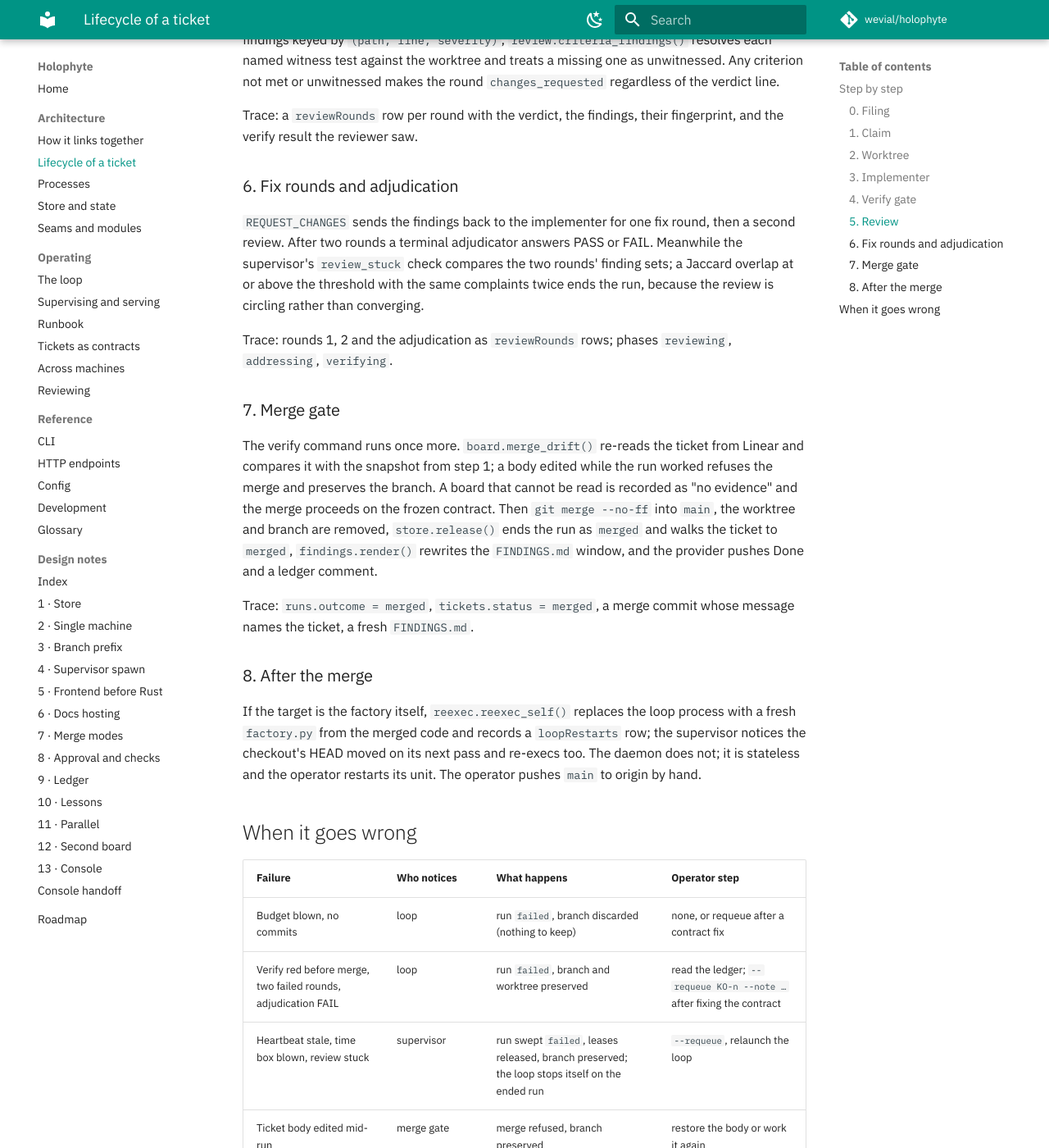
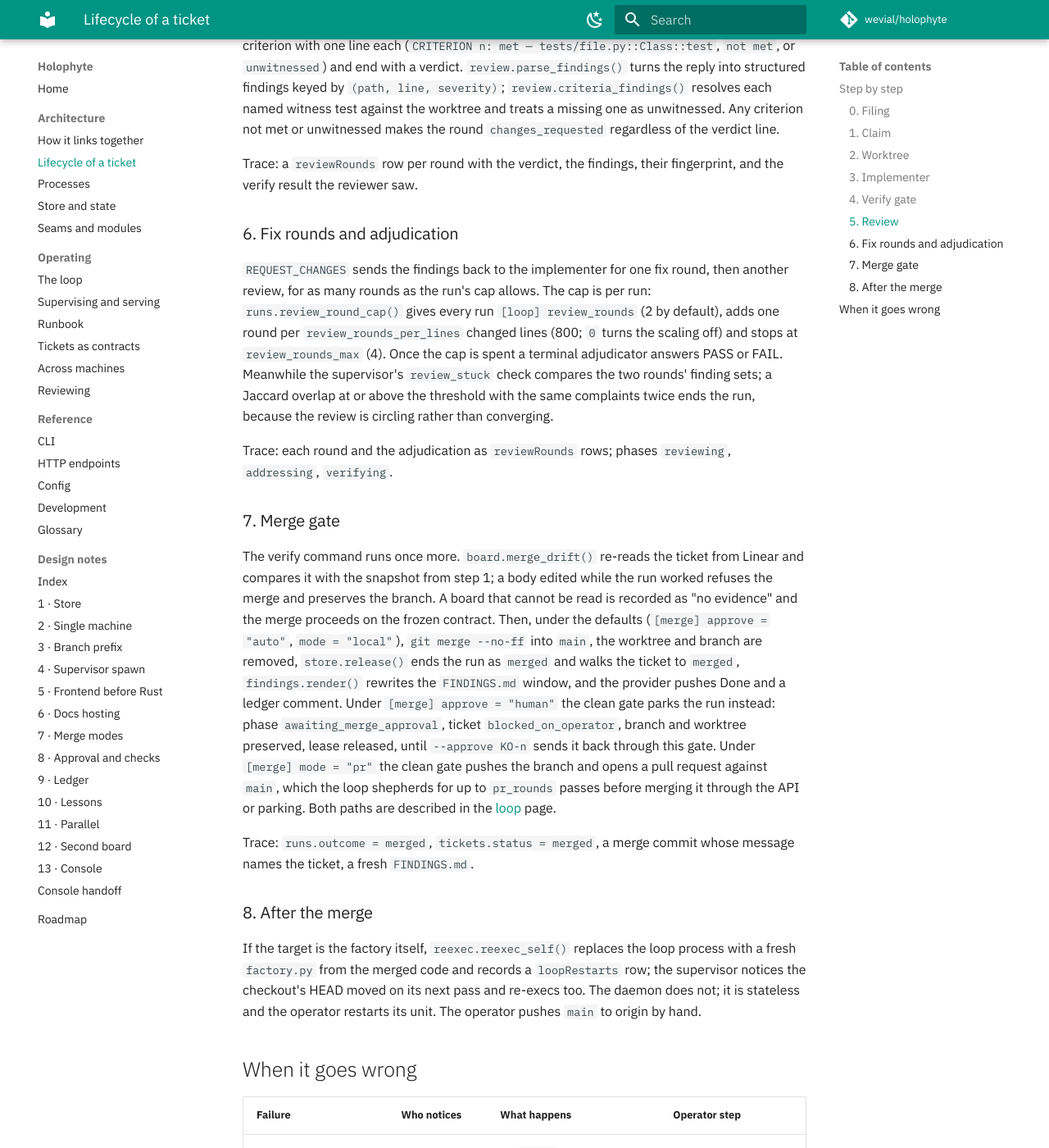
Before and after one commit to wevial/holophyte, an MkDocs documentation site: the page built from docs/architecture/lifecycle.md, in a window 1280 px wide and 1400 px high, scrolled down 2223 px. Shown: the whole window at 82% size. Built offline with MkDocs 1.6.1 and Material for MkDocs 9.7.7, drawn with Linux system fonts in a browser that asks for light colours; comment, search, counter and statistics services are not loaded; some of the changed text lies outside the part shown.

Commit message:
KO-317: lifecycle, loop and glossary describe the review cap, the defaults and the merge modes
lifecycle.md: implementer default is --model opus --effort high; the
diagram claims by identifier, or priority when configured; step 6 states
the per-run cap from [loop] review_rounds, review_rounds_per_lines and
review_rounds_max; step 7 and the diagram end in --no-ff, a park under
[merge] approve = "human" or a pull request under mode = "pr".
loop.md: the cap formula replaces "Max 2 review rounds".
glossary.md: Adjudication after the run's cap, Intervention lists the
nine actions, Ledger is the store table with the Linear comment as its
projection; new entries Console, PR mode, Shepherd, Park, Serve token.

````diff
--- a/docs/architecture/lifecycle.md
+++ b/docs/architecture/lifecycle.md
@@ -17,7 +17,7 @@ sequenceDiagram
   participant Rev as reviewer (container)
   participant Sup as supervisor
   Op->>Lin: --file-ticket TICKET.md (validate, create, re-read, re-validate)
-  Fac->>Lin: claim_next(): first ready, unblocked, by priority
+  Fac->>Lin: claim_next(): first ready, unblocked, by identifier, or priority when configured
   Fac->>Store: mirror ticket (contract snapshot), claim run, lease project
   Fac->>WT: git worktree add, then [worktree] setup commands
   Fac->>Imp: claude -p with the whole ticket body, budget = estimate
@@ -32,14 +32,21 @@ sequenceDiagram
   Fac->>Store: reviewRounds row (verdict, findings, fingerprint)
   alt REQUEST_CHANGES with a fix round left
     Fac->>Imp: findings, one fix round
-  else two rounds spent
+  else the run's cap spent
     Fac->>Rev: terminal adjudication PASS/FAIL
   end
   Fac->>WT: verify gate again
   Fac->>Lin: re-read body, refuse on drift from the snapshot
-  Fac->>Store: release run as merged, walk the ticket to merged
-  Fac->>Fac: git merge --no-ff into main, regenerate FINDINGS.md
-  Fac->>Lin: state Done, ledger comment
+  alt approve = "auto", mode = "local"
+    Fac->>Fac: git merge --no-ff into main, regenerate FINDINGS.md
+    Fac->>Store: release run as merged, walk the ticket to merged
+    Fac->>Lin: state Done, ledger comment
+  else approve = "human"
+    Fac->>Store: park awaiting_merge_approval, release the lease
+    Fac->>Lin: ticket blocked_on_operator asking merge?
+  else mode = "pr"
+    Fac->>Fac: git push, open a pull request, shepherd it
+  end
   Fac->>Fac: self-merge? re-exec factory.py from the new HEAD
   Op->>Op: git push (the factory never pushes)
 ```
@@ -129,13 +136,17 @@ fingerprint, and the verify result the reviewer saw.
 ### 6. Fix rounds and adjudication
 
 `REQUEST_CHANGES` sends the findings back to the implementer for one fix
-round, then a second review. After two rounds a terminal adjudicator
+round, then another review, for as many rounds as the run's cap allows.
+The cap is per run: `runs.review_round_cap()` gives every run `[loop]
+review_rounds` (2 by default), adds one round per `review_rounds_per_lines`
+changed lines (800; `0` turns the scaling off) and stops at
+`review_rounds_max` (4). Once the cap is spent a terminal adjudicator
 answers PASS or FAIL. Meanwhile the supervisor's `review_stuck` check
 compares the two rounds' finding sets; a Jaccard overlap at or above the
 threshold with the same complaints twice ends the run, because the review
 is circling rather than converging.
 
-Trace: rounds 1, 2 and the adjudication as `reviewRounds` rows; phases
+Trace: each round and the adjudication as `reviewRounds` rows; phases
 `reviewing`, `addressing`, `verifying`.
 
 ### 7. Merge gate
@@ -144,10 +155,18 @@ The verify command runs once more. `board.merge_drift()` re-reads the
 ticket from Linear and compares it with the snapshot from step 1; a body
 edited while the run worked refuses the merge and preserves the branch. A
 board that cannot be read is recorded as "no evidence" and the merge
-proceeds on the frozen contract. Then `git merge --no-ff` into `main`, the
+proceeds on the frozen contract. Then, under the defaults (`[merge]
+approve = "auto"`, `mode = "local"`), `git merge --no-ff` into `main`, the
 worktree and branch are removed, `store.release()` ends the run as
 `merged` and walks the ticket to `merged`, `findings.render()` rewrites the
 `FINDINGS.md` window, and the provider pushes Done and a ledger comment.
+Under `[merge] approve = "human"` the clean gate parks the run instead:
+phase `awaiting_merge_approval`, ticket `blocked_on_operator`, branch and
+worktree preserved, lease released, until `--approve KO-n` sends it back
+through this gate. Under `[merge] mode = "pr"` the clean gate pushes the
+branch and opens a pull request against `main`, which the loop shepherds
+for up to `pr_rounds` passes before merging it through the API or parking.
+Both paths are described in the [loop](../loop.md) page.
 
 Trace: `runs.outcome = merged`, `tickets.status = merged`, a merge commit
 whose message names the ticket, a fresh `FINDINGS.md`.
@@ -165,7 +184,7 @@ operator restarts its unit. The operator pushes `main` to origin by hand.
 | Failure | Who notices | What happens | Operator step |
 | --- | --- | --- | --- |
 | Budget blown, no commits | loop | run `failed`, branch discarded (nothing to keep) | none, or requeue after a contract fix |
-| Verify red before merge, two failed rounds, adjudication FAIL | loop | run `failed`, branch and worktree preserved | read the ledger; `--requeue KO-n --note …` after fixing the contract |
+| Verify red before merge, the cap's rounds failed, adjudication FAIL | loop | run `failed`, branch and worktree preserved | read the ledger; `--requeue KO-n --note …` after fixing the contract |
 | Heartbeat stale, time box blown, review stuck | supervisor | run swept `failed`, leases released, branch preserved; the loop stops itself on the ended run | `--requeue`, relaunch the loop |
 | Ticket body edited mid-run | merge gate | merge refused, branch preserved | restore the body or work it again |
 | Second failed run of the same ticket | claim path | ticket `blocked_on_operator` with a Linear comment listing both failures | a recorded intervention buys another attempt |
````
Also changed, not shown: other parts of docs/architecture/lifecycle.md (+1 -1 lines), docs/loop.md (+5 -2 lines), docs/reference/glossary.md (+31 -5 lines).
